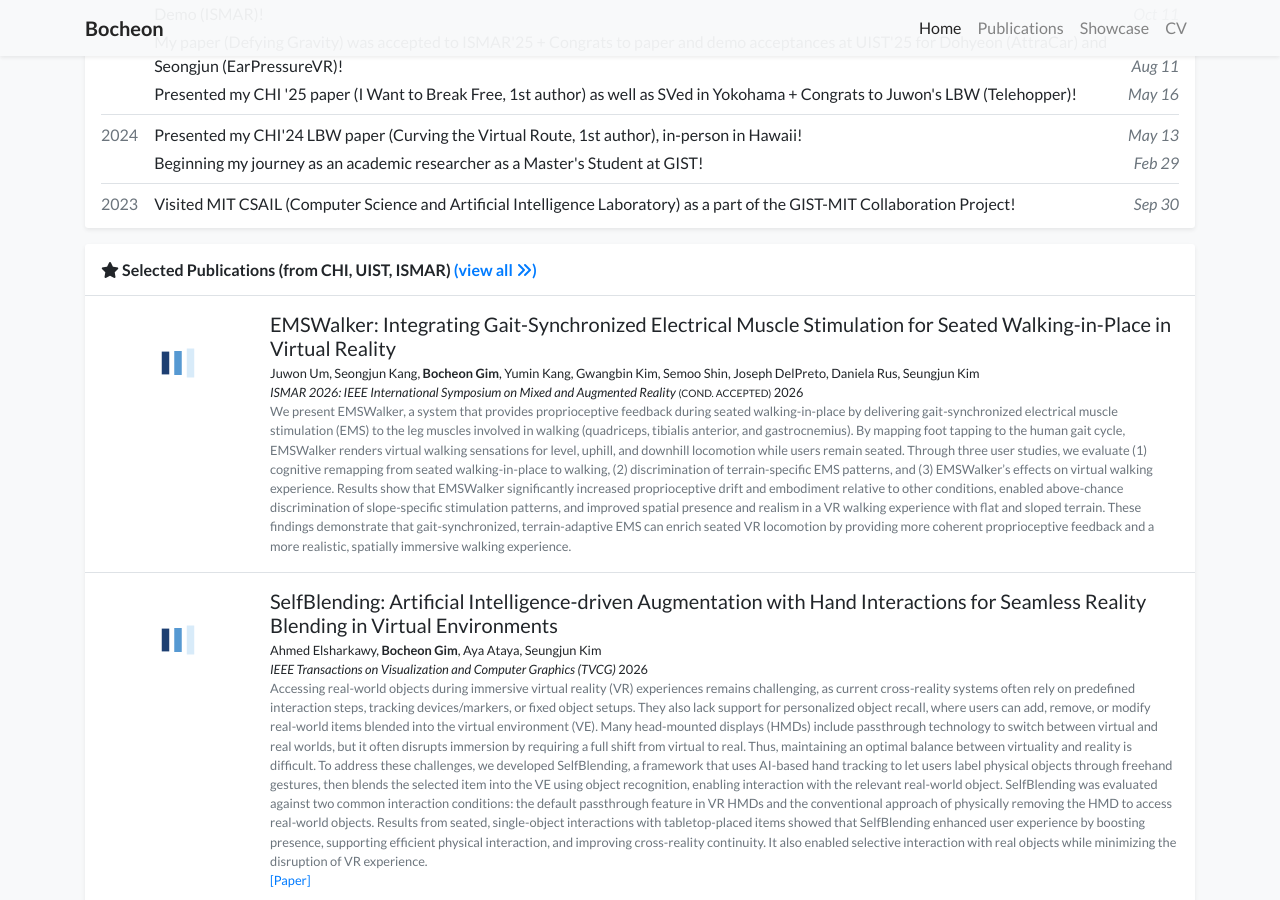
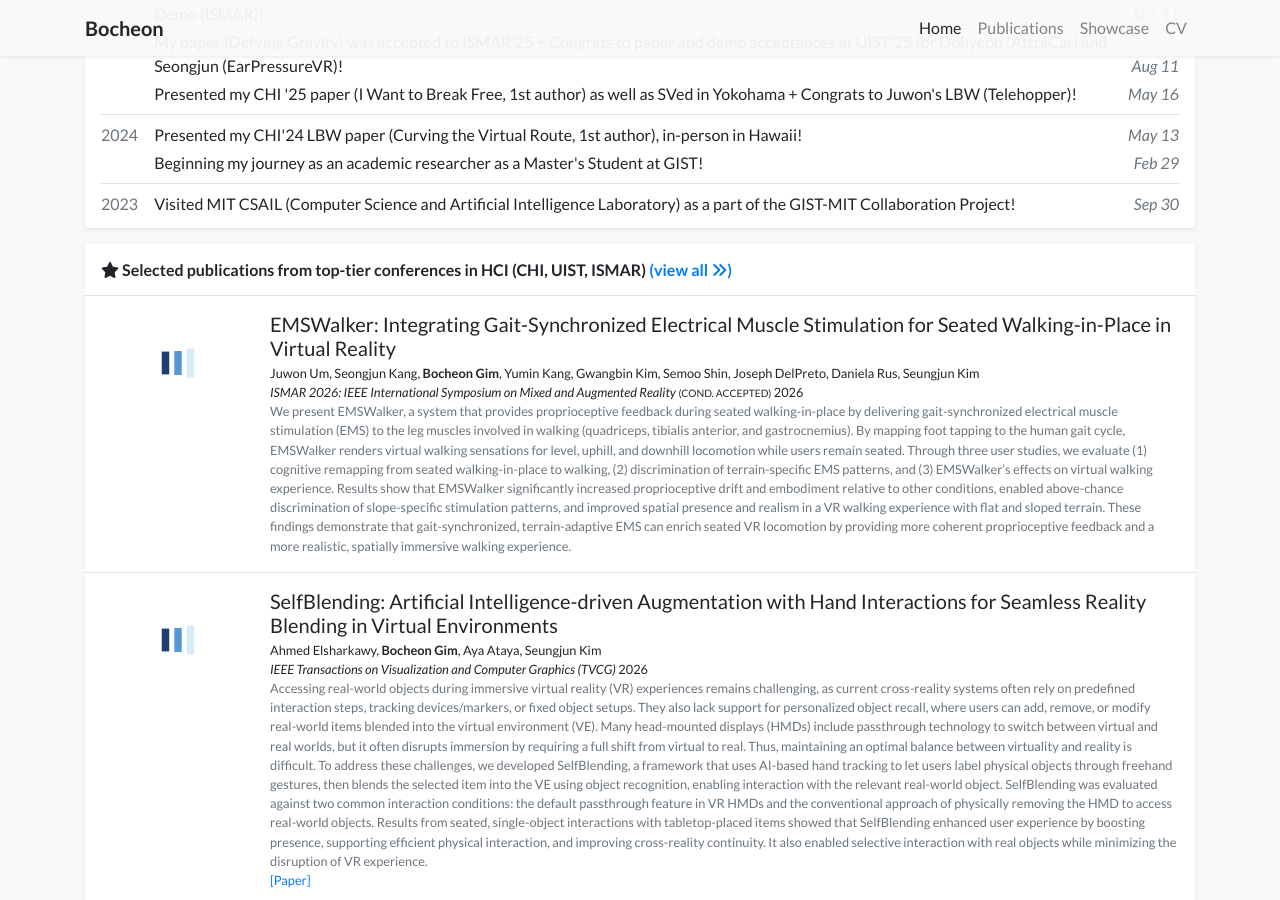
Before and after one commit to gimkenny/gimkenny.github.io, a Jekyll site: the page built from index.html, in a window 1280 px wide and 900 px high, scrolled down 1218 px. Built offline with Jekyll 4.4.1, drawn with Linux system fonts in a browser that asks for light colours; nearby versions of some CDN libraries; a style sheet for code colours, icons or effects is not loaded.

Commit message:
Update index.html

```diff
--- a/index.html
+++ b/index.html
@@ -23,6 +23,6 @@
     {%
         include widgets/publication_card.html
         publications=pubs
-        title='<i class="fas fa-star"></i> Selected Publications (from CHI, UIST, ISMAR)'
+        title='<i class="fas fa-star"></i> Selected publications from top-tier conferences in HCI (CHI, UIST, ISMAR)'
     %}
 {% endif %}
```
